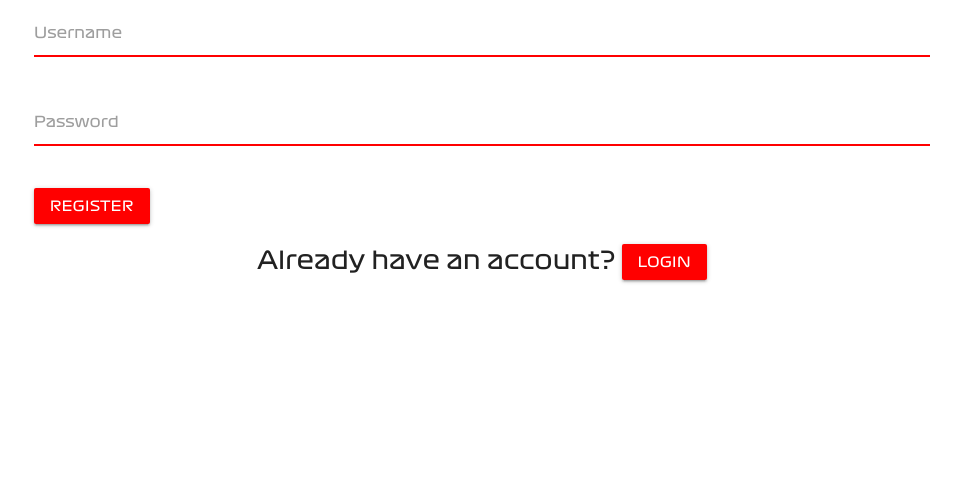
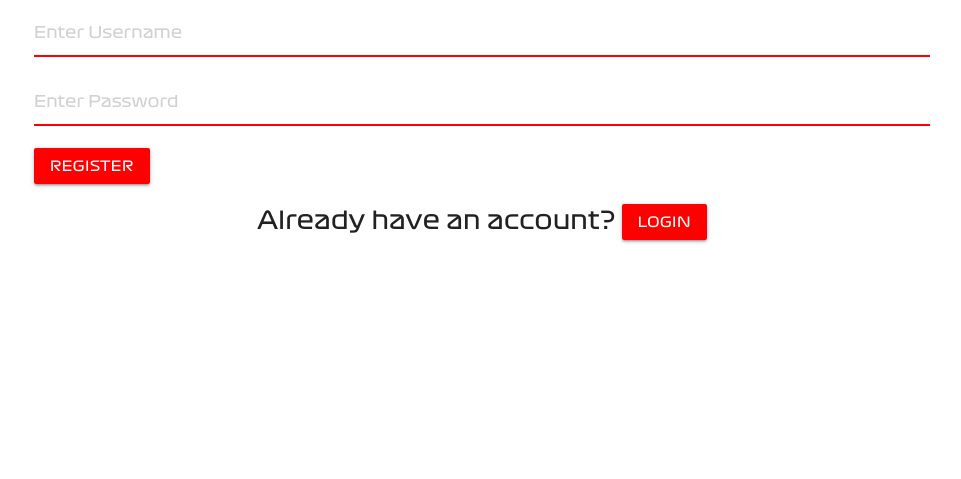
Before and after one commit to filleben/F1Dictionary, a Flask app: page /register in a window 1280 px wide. Shown: the part 321-800 px from the top of the page, without its empty margins (158-1119 px from the left). Run offline with Flask 2, Linux system fonts and the light colour scheme; some libraries are stand-ins or nearby versions.

Commit message:
injected flask form into register form

```diff
--- a/templates/register.html
+++ b/templates/register.html
@@ -3,17 +3,11 @@
 <div class="block-divider"></div>
 <div class="container">
     <form action="{{ url_for('register')}}" method="POST" class="font">
-        <div class="row">
-            <div class="input-field">
-                <input id="username" name="username" type="text" class="validate font">
-                <label for="username">Username</label>
-            </div>
+        <div class="row input-field">
+            {{ form.hidden_tag() }} {{ form.username(class_='font', required=true, placeholder="Enter Username") }}
         </div>
-        <div class="row">
-            <div class="input-field">
-                <input id="password" name="password" type="text" class="validate font">
-                <label for="password">Password</label>
-            </div>
+        <div class="row input-field">
+            {{ form.password(class_='font', required=true, placeholder="Enter Password") }}
         </div>
         <div class="row">
             <button class="btn waves-effect waves-light btn-red" type="submit">Register</button>
```
